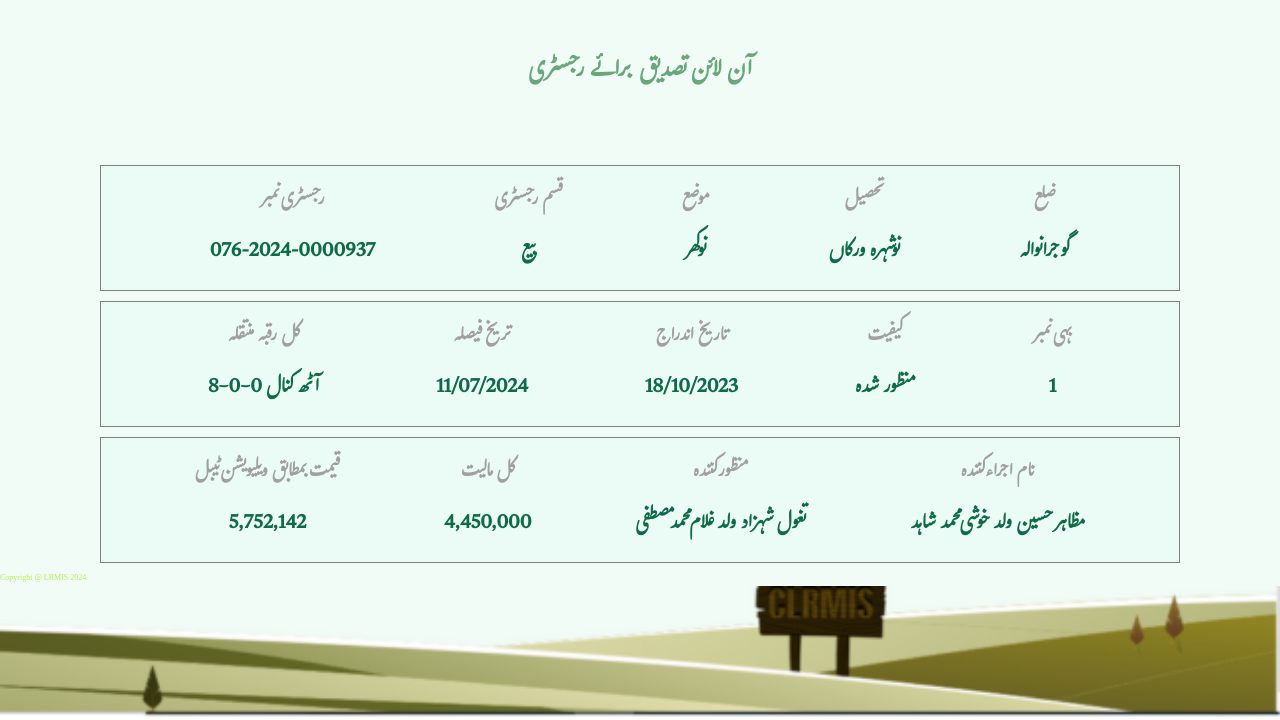
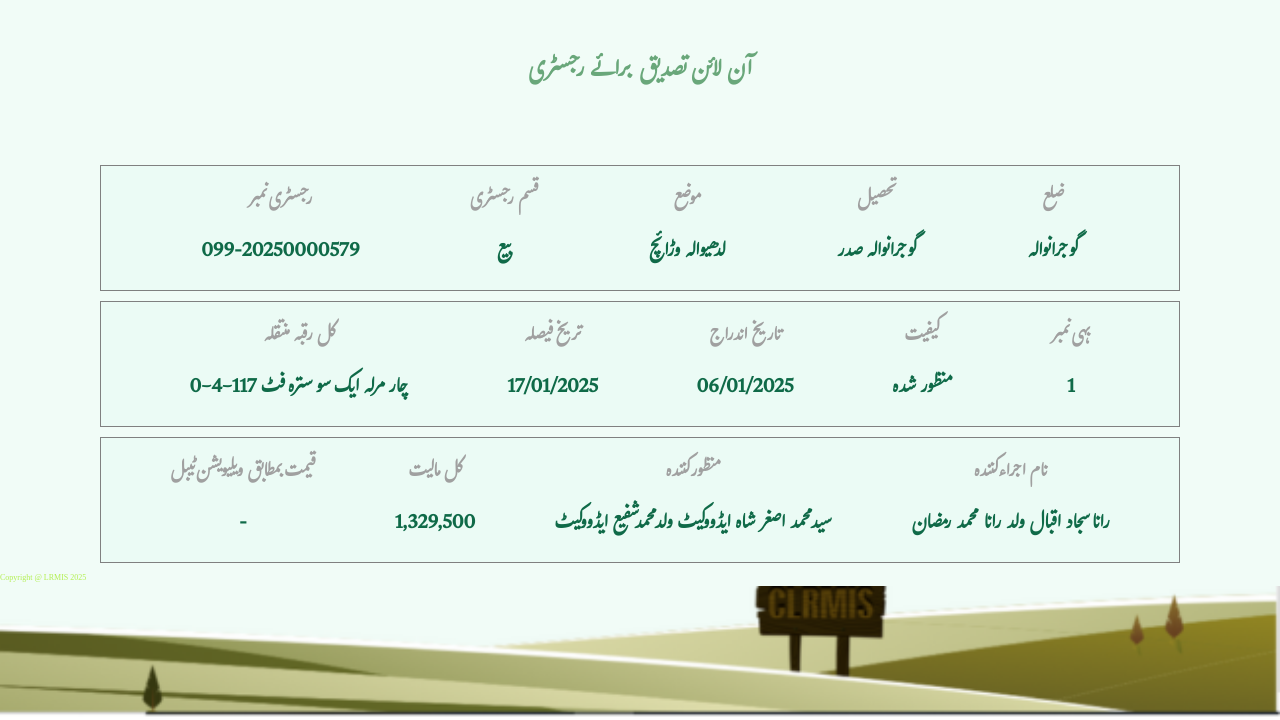
Before and after one commit to punjabzameen/https-onlinefard.punjab-zameen.gov.pk-RegistryVerification-data-HZV02QeM236Yk2M-k1Q2Yu2U2JYZ0I-Bp3, a plain HTML site: page index.html in a window 1280 px wide. Shown: the part 80-800 px from the top of the page. Drawn offline with Linux system fonts and the light colour scheme.

Commit message:
Update index.html

```diff
--- a/index.html
+++ b/index.html
@@ -32,7 +32,7 @@
             <div class="item text1">
                 <h3>رجسٹری نمبر
                 </h3>
-                <p>076-2024-0000937
+                <p>099-20250000579
                 </p>
             </div>
             <div class="item text2"><h3>قسم رجسٹری
@@ -42,13 +42,13 @@
             <div class="item text3">
                 <h3>موضع
                 </h3>
-                <p>نوکھر
+                <p>لدھیوالہ وڑائچ
                 </p>
             </div>
             <div class="item text4">
                 <h3>تحصیل
                 </h3>
-                <p>نوشہرہ ورکاں
+                <p>گوجرانوالہ صدر
                 </p>
             </div>
             <div class="item text5">
@@ -63,18 +63,18 @@
             <div class="item text1">
                 <h3>کل رقبہ منتقلہ
                 </h3>
-                <p>8-0-0 آٹھ کنال
+                <p>0-4-117 چار مرلہ ایک سو سترہ فٹ
                 </p>
             </div>
             <div class="item text2"><h3>تریخ فیصلہ
 
             </h3>
-            <p>11/07/2024
+            <p>17/01/2025
             </p></div>
             <div class="item text3">
                 <h3>تاریخ اندراج
                 </h3>
-                <p>18/10/2023
+                <p>06/01/2025
                 </p>
             </div>
             <div class="item text4">
@@ -95,23 +95,23 @@
             <div class="item text1">
                 <h3>قیمت بمطابق ویلیویشن ٹیبل
                 </h3>
-                <p>5,752,142
+                <p>-
                 </p>
             </div>
             <div class="item text2"><h3>کل مالیت
             </h3>
-            <p>4,450,000
+            <p>1,329,500
             </p></div>
             <div class="item text3">
                 <h3>منظور کنندہ
                 </h3>
-                <p>تغول شہزاد ولد غلام محمد مصطفی
+                <p>سید محمد اصغر شاہ ایڈووکیٹ ولد محمد شفیع ایڈووکیٹ
                 </p>
             </div>
             <div class="item text4">
                 <h3>نام اجراء کنندہ
                 </h3>
-                <p>مظاہر حسین ولد خوشی محمد شاہد
+                <p>رانا سجاد اقبال ولد رانا محمد رمضان
                 </p>
             </div>
 
@@ -120,7 +120,7 @@
     </section>
     <!-- ----------------- Inage section------------------ -->
      <div class="bottom_img">
-        Copyright @ LRMIS 2024
+        Copyright @ LRMIS 2025
 
      </div>
      <!-- <div class="main">
```
